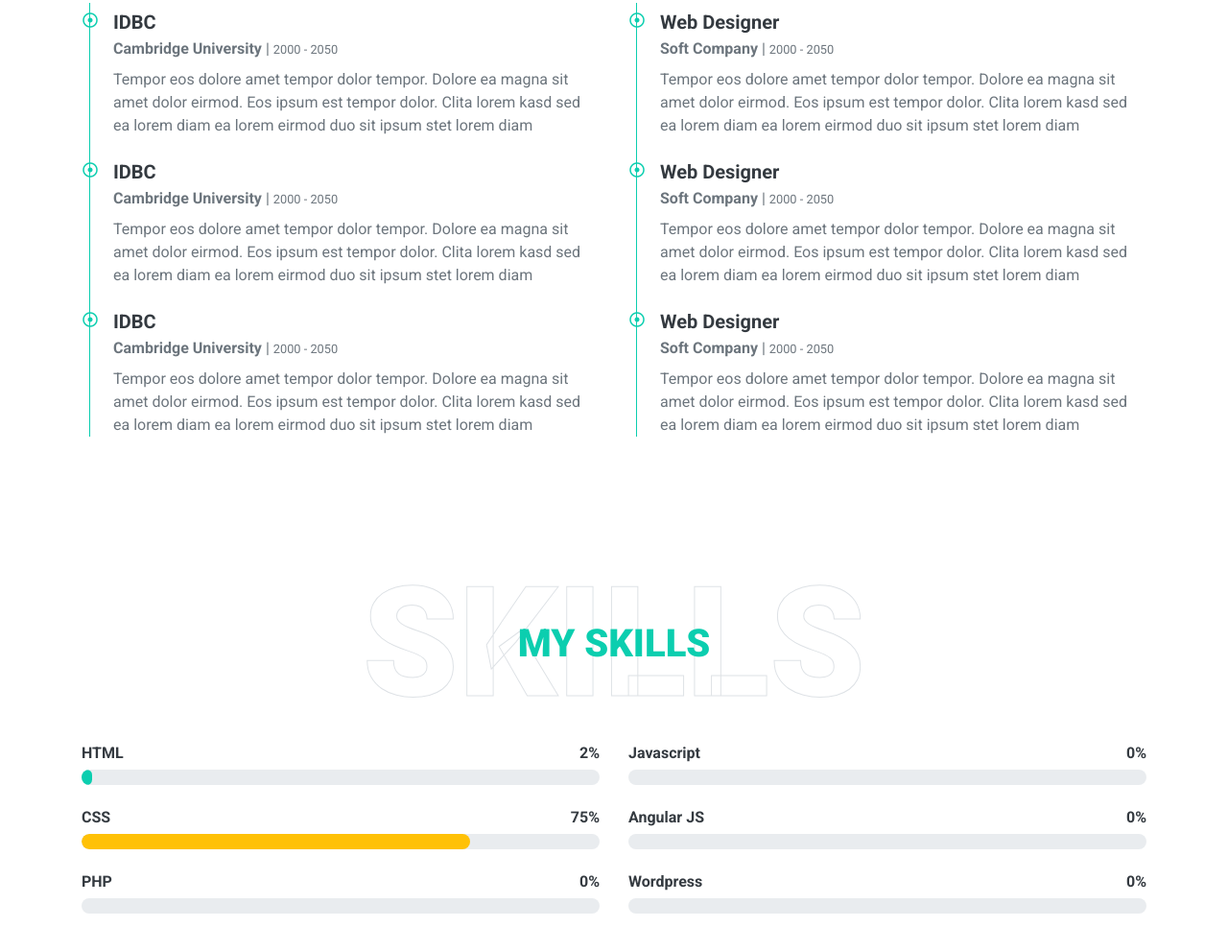
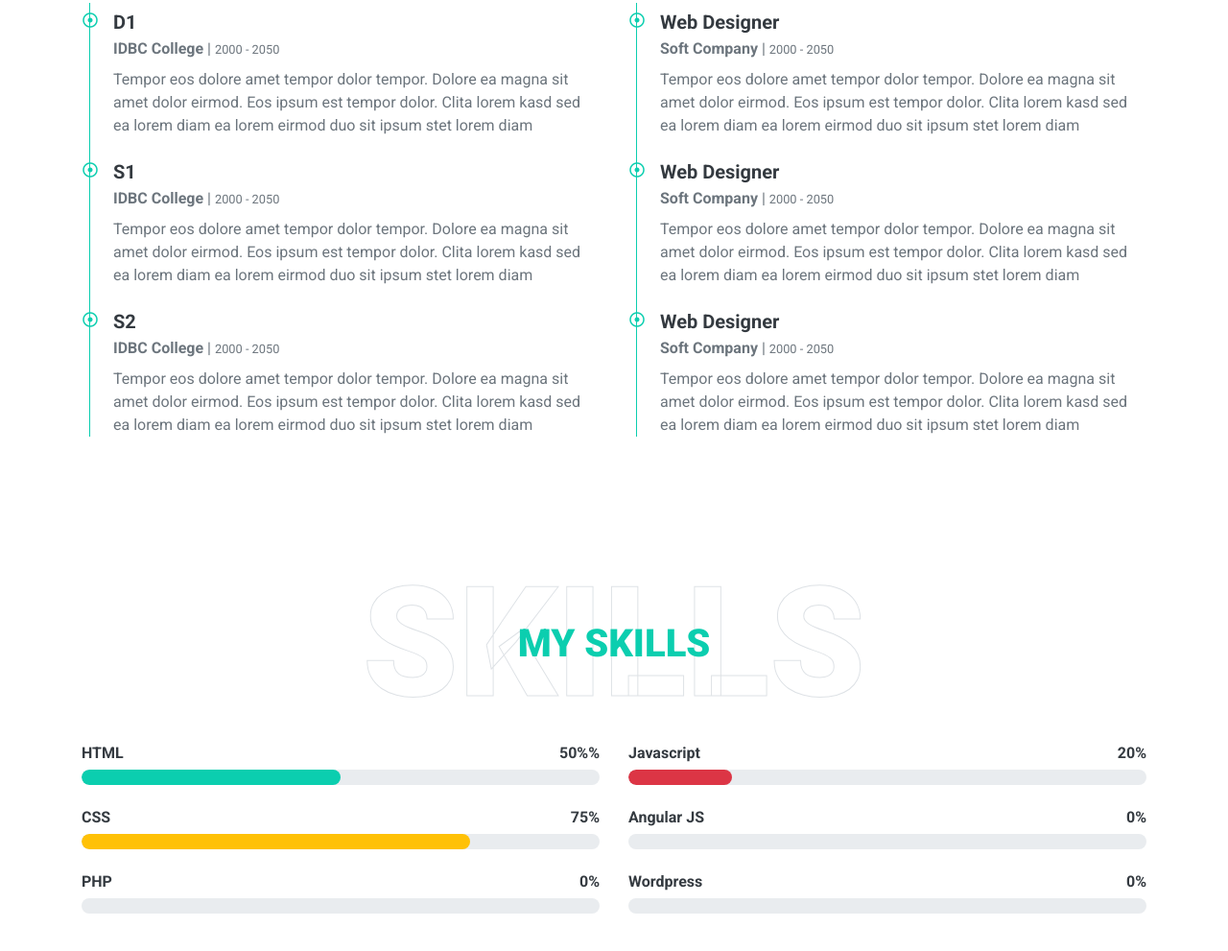
Before and after one commit to Alzan72/percobaan2, a plain HTML site: page index.html in a window 1280 px wide. Shown: the part 1855-2846 px from the top of the page at 96% size. Drawn offline with nearby package versions, Linux system fonts and the light colour scheme.

Commit message:
Revisi 2

```diff
--- a/index.html
+++ b/index.html
@@ -114,13 +114,13 @@
                     <h3 class="mb-4">Full stack Web Developer</h3>
                     <p>Tempor eos dolore amet tempor dolor tempor. Dolore ea magna sit amet dolor eirmod. Eos ipsum est tempor dolor. Clita lorem kasd sed ea lorem diam ea lorem eirmod duo sit ipsum. Amet dolor stet lorem diam dolor justo et dolor dolor dolor</p>
                     <div class="row mb-3">
-                        <div class="col-sm-6 py-2"><h6>Name: <span class="text-secondary">Muhammad Syawal Yusuf</span></h6></div>
+                        <div class="col-sm-6 py-2"><h6>Name: <span class="text-secondary">Abdullah azzam Adnan</span></h6></div>
                         <div class="col-sm-6 py-2"><h6>Birthday: <span class="text-secondary">14 november 2006</span></h6></div>
                         <div class="col-sm-6 py-2"><h6>Degree: <span class="text-secondary">Master</span></h6></div>
                         <div class="col-sm-6 py-2"><h6>Experience: <span class="text-secondary">less than 1 Years</span></h6></div>
-                        <div class="col-sm-6 py-2"><h6>Phone: <span class="text-secondary">+622 345 6789</span></h6></div>
-                        <div class="col-sm-6 py-2"><h6>Email: <span class="text-secondary">info@example.com</span></h6></div>
-                        <div class="col-sm-6 py-2"><h6>Address: <span class="text-secondary">123 Street, New York, USA</span></h6></div>
+                        <div class="col-sm-6 py-2"><h6>Phone: <span class="text-secondary">+6283153564301</span></h6></div>
+                        <div class="col-sm-6 py-2"><h6>Email: <span class="text-secondary">abdulazzam66@gmail.com</span></h6></div>
+                        <div class="col-sm-6 py-2"><h6>Address: <span class="text-secondary">IDBC, surakarta</span></h6></div>
                         <div class="col-sm-6 py-2"><h6>Freelance: <span class="text-secondary">Available</span></h6></div>
                     </div>
                     <a href="" class="btn btn-outline-primary mr-4">Hire Me</a>
@@ -145,20 +145,20 @@
                     <div class="border-left border-primary pt-2 pl-4 ml-2">
                         <div class="position-relative mb-4">
                             <i class="far fa-dot-circle text-primary position-absolute" style="top: 2px; left: -32px;"></i>
-                            <h5 class="font-weight-bold mb-1">IDBC</h5>
-                            <p class="mb-2"><strong>Cambridge University</strong> | <small>2000 - 2050</small></p>
+                            <h5 class="font-weight-bold mb-1">D1</h5>
+                            <p class="mb-2"><strong>IDBC College</strong> | <small>2000 - 2050</small></p>
                             <p>Tempor eos dolore amet tempor dolor tempor. Dolore ea magna sit amet dolor eirmod. Eos ipsum est tempor dolor. Clita lorem kasd sed ea lorem diam ea lorem eirmod duo sit ipsum stet lorem diam</p>
                         </div>
                         <div class="position-relative mb-4">
                             <i class="far fa-dot-circle text-primary position-absolute" style="top: 2px; left: -32px;"></i>
-                            <h5 class="font-weight-bold mb-1">IDBC</h5>
-                            <p class="mb-2"><strong>Cambridge University</strong> | <small>2000 - 2050</small></p>
+                            <h5 class="font-weight-bold mb-1">S1</h5>
+                            <p class="mb-2"><strong>IDBC College</strong> | <small>2000 - 2050</small></p>
                             <p>Tempor eos dolore amet tempor dolor tempor. Dolore ea magna sit amet dolor eirmod. Eos ipsum est tempor dolor. Clita lorem kasd sed ea lorem diam ea lorem eirmod duo sit ipsum stet lorem diam</p>
                         </div>
                         <div class="position-relative mb-4">
                             <i class="far fa-dot-circle text-primary position-absolute" style="top: 2px; left: -32px;"></i>
-                            <h5 class="font-weight-bold mb-1">IDBC</h5>
-                            <p class="mb-2"><strong>Cambridge University</strong> | <small>2000 - 2050</small></p>
+                            <h5 class="font-weight-bold mb-1">S2</h5>
+                            <p class="mb-2"><strong>IDBC College</strong> | <small>2000 - 2050</small></p>
                             <p>Tempor eos dolore amet tempor dolor tempor. Dolore ea magna sit amet dolor eirmod. Eos ipsum est tempor dolor. Clita lorem kasd sed ea lorem diam ea lorem eirmod duo sit ipsum stet lorem diam</p>
                         </div>
                     </div>
@@ -204,10 +204,10 @@
                     <div class="skill mb-4">
                         <div class="d-flex justify-content-between">
                             <h6 class="font-weight-bold">HTML</h6>
-                            <h6 class="font-weight-bold">2%</h6>
+                            <h6 class="font-weight-bold">50%%</h6>
                         </div>
                         <div class="progress">
-                            <div class="progress-bar bg-primary" role="progressbar" aria-valuenow="2" aria-valuemin="0" aria-valuemax="100"></div>
+                            <div class="progress-bar bg-primary" role="progressbar" aria-valuenow="50" aria-valuemin="0" aria-valuemax="100"></div>
                         </div>
                     </div>
                     <div class="skill mb-4">
@@ -233,10 +233,10 @@
                     <div class="skill mb-4">
                         <div class="d-flex justify-content-between">
                             <h6 class="font-weight-bold">Javascript</h6>
-                            <h6 class="font-weight-bold">0%</h6>
+                            <h6 class="font-weight-bold">20%</h6>
                         </div>
                         <div class="progress">
-                            <div class="progress-bar bg-danger" role="progressbar" aria-valuenow="0" aria-valuemin="0" aria-valuemax="100"></div>
+                            <div class="progress-bar bg-danger" role="progressbar" aria-valuenow="20" aria-valuemin="0" aria-valuemax="100"></div>
                         </div>
                     </div>
                     <div class="skill mb-4">
```
